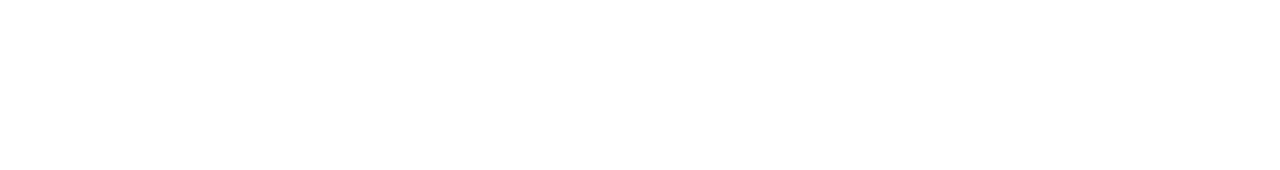
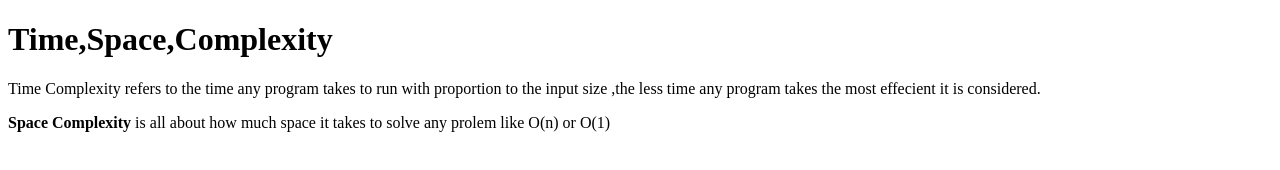
Before and after one commit to acciojob/time-and-space-complexity-ranjanrajeev123, a website: page main.html in a window 1280 px wide. Drawn offline with Linux system fonts and the light colour scheme.

Commit message:
created a submission

```diff
--- a/main.html
+++ b/main.html
@@ -8,6 +8,12 @@
 
 <body>
 	<!-- the entire body must be written by student -->
+	<h1>Time,Space,Complexity</h1>
+	<p>Time Complexity refers to the time any program takes to
+	run with proportion to the input size ,the less time any program
+	takes the most effecient it is considered.</p>
+	<p><b>Space Complexity</b> is all about how much space it takes to solve
+	any prolem like O(n) or O(1) </p>
     <script type="text/javascript" src="./script.js">
 </script>
 
```
